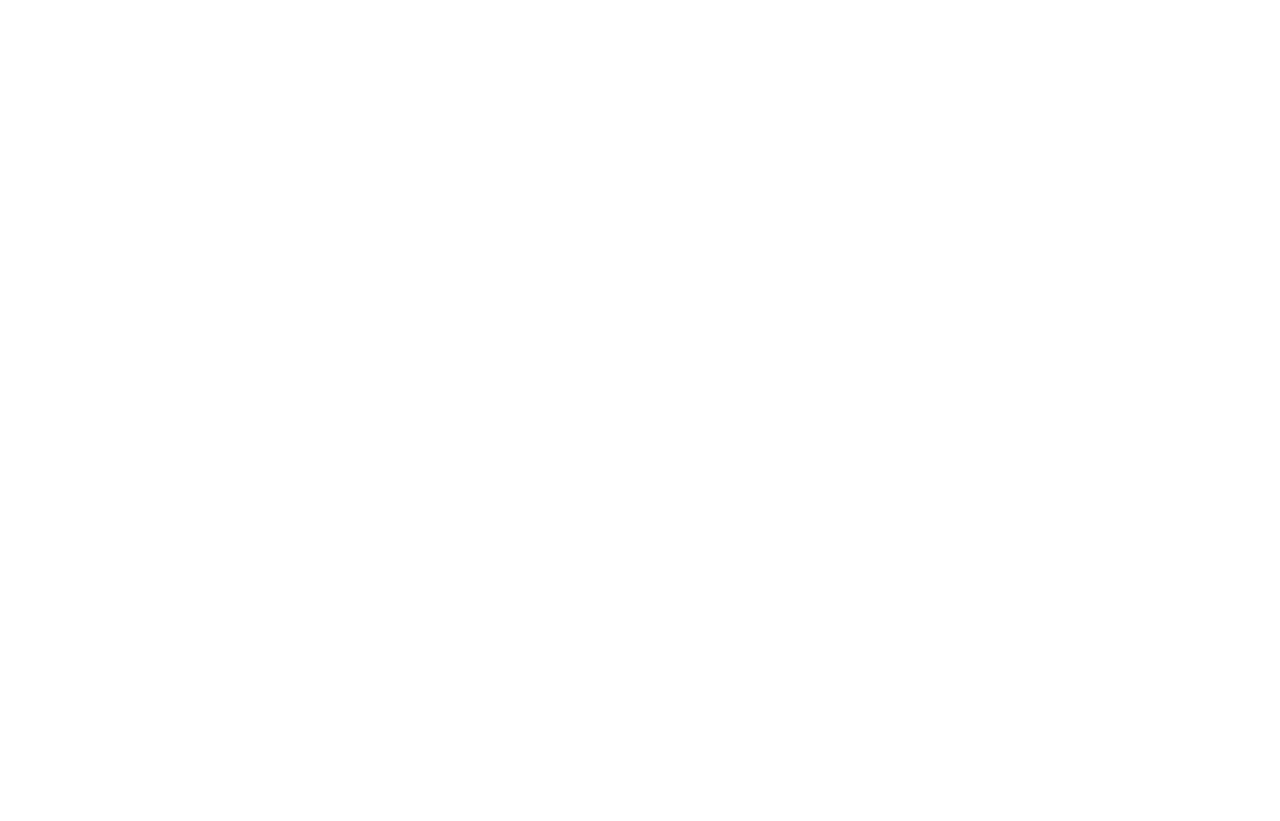
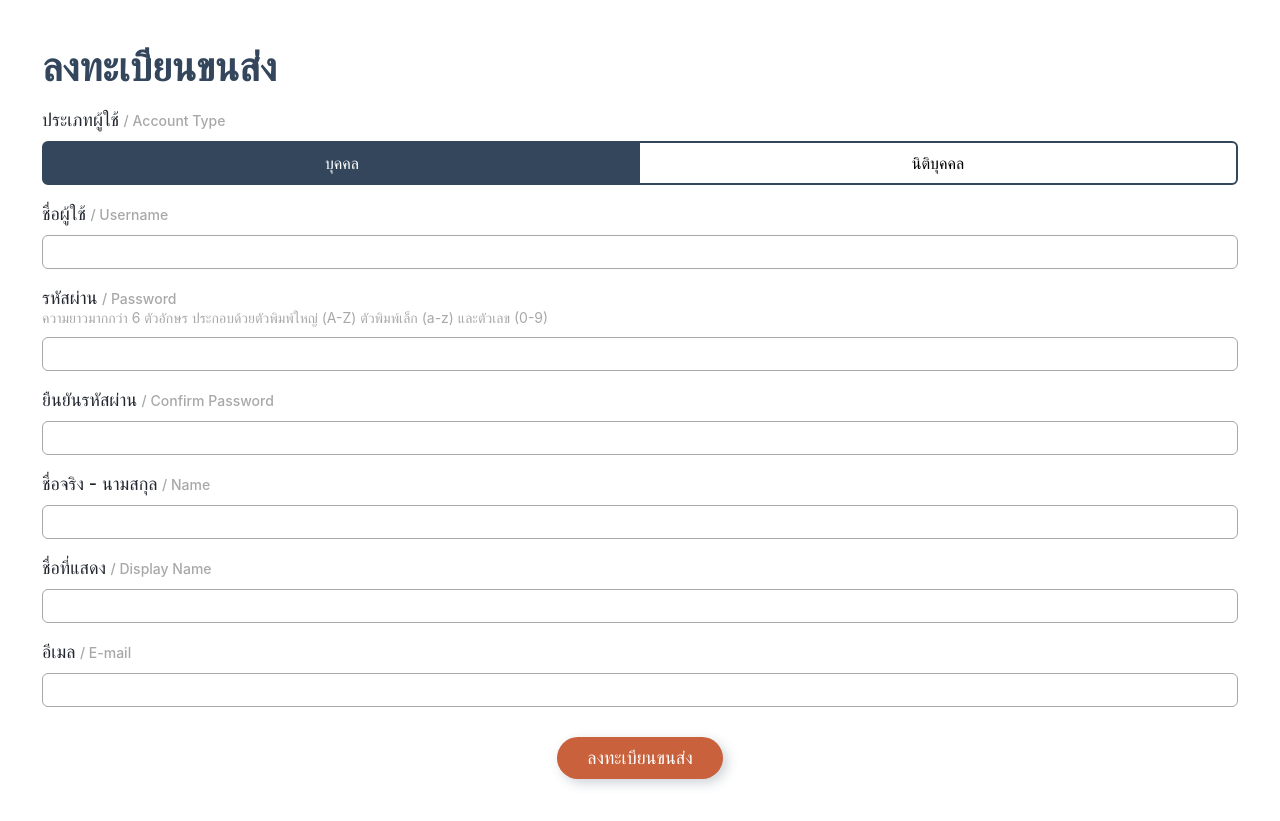
Before and after one commit to logpost/logpost-www, a Next.js app: page /signup/carrier in a window 1280 px wide. Before the commit the page ends 800 px from the top, so only its background shows below. Built offline with nearby package versions, Linux system fonts and the light colour scheme; a web font is replaced by a local one.

Commit message:
[+] add : shipper and carrier signup form

```diff
--- a/components/common/Input.tsx
+++ b/components/common/Input.tsx
@@ -1,6 +1,6 @@
 import { FunctionComponent, useState } from 'react'
 import styled from 'styled-components'
-import { InputProperties } from '../../entities/interface/shipper'
+import { InputComponentInterface } from '../../entities/interface/common'
 
 const Input = styled.input`
   width: ${props => props.type === "short" ? "15rem" : "100%"};
@@ -37,7 +37,7 @@
   margin-left: 0.5ch;
 `
 
-const InputComponent:FunctionComponent<InputProperties> = (props) => {
+const InputComponent:FunctionComponent<InputComponentInterface> = (props) => {
   const {name, value, labelTH, labelEN, type, description, handleOnChange, children} = props
 
   return (
--- /dev/null
+++ b/components/common/SignUpForm.tsx
@@ -0,0 +1,138 @@
+import React, { useState } from 'react'
+import styled from 'styled-components'
+import { SignUpFormInterface } from '../../entities/interface/common'
+import InputComponent from './Input'
+
+const Form = styled.form`
+  margin: 4.2rem;
+  display: flex;
+  flex-direction: column;
+
+  > div:not(:first-child) {
+    margin-top: 1.8rem;
+  }
+`
+const PrimaryButton = styled.button`
+  font-size: 1.8rem;
+  border-radius: 4rem;
+  color: white;
+  padding: 1rem 3rem;
+  width: fit-content;
+  background-color: hsl(16, 56%, 51%);
+  box-shadow: 0.4rem 0.4rem 1.2rem 0 hsla(212, 28%, 28%, 0.24);
+  align-self: center;
+  margin-top: 3rem;
+`
+
+const RadioInputContainer = styled.div`
+  display: flex;
+  border: solid 0.2rem hsl(212, 28%, 28%);
+  border-radius: 0.6rem;
+  margin-top: 1rem;
+  width: 100%;
+`
+
+const RadioInput = styled.button`
+  font-size: 1.6rem;
+  width: 50%;
+  padding: 1rem 0;
+  text-align: center;
+  ${props => props.value === props.name &&
+  `
+    background-color: hsl(212, 28%, 28%);
+    color: white;
+  `}
+`
+
+const FormTitle = styled.div`
+  font-size: 4rem;
+  font-weight: 800;
+  color: hsl(212, 28%, 28%);
+`
+
+const SignUpForm = (props:SignUpFormInterface) => {
+  const { role, submitForm } = props
+  const [profile, setProfile] = useState({
+    account_type: "personal",
+    username: "",
+    password: "",
+    confirm_password: "",
+    name: "",
+    display_name: "",
+    email: ""
+  })
+  console.log(profile)
+
+  const handleInputOnChange = (e:React.ChangeEvent<HTMLInputElement>) => {
+    const value = e.target.value
+    setProfile({...profile, [e.target.name]: value})
+  }
+
+  return (
+    <Form>
+      <FormTitle>ลงทะเบียน{role}</FormTitle>
+      <InputComponent labelTH="ประเภทผู้ใช้" labelEN="Account Type" type="other">
+        <RadioInputContainer>
+          <RadioInput
+            type="button"
+            value={profile.account_type}
+            name="personal"
+            onClick={() => setProfile({...profile, account_type: "personal"})}>
+            บุคคล
+          </RadioInput>
+          <RadioInput
+            type="button"
+            value={profile.account_type}
+            name="business"
+            onClick={() => setProfile({...profile, account_type: "business"})}>
+            นิติบุคคล
+          </RadioInput>
+        </RadioInputContainer>
+      </InputComponent>
+      <InputComponent
+        name="username"
+        value={profile.username}
+        labelTH="ชื่อผู้ใช้"
+        labelEN="Username"
+        handleOnChange={handleInputOnChange} />
+      <InputComponent
+        name="password"
+        labelTH="รหัสผ่าน"
+        labelEN="Password"
+        description="ความยาวมากกว่า 6 ตัวอักษร ประกอบด้วยตัวพิมพ์ใหญ่ (A-Z) ตัวพิมพ์เล็ก (a-z) และตัวเลข (0-9)"
+        type="password"
+        handleOnChange={handleInputOnChange} />
+      <InputComponent
+        name="confirm_password"
+        value={profile.confirm_password}
+        labelTH="ยืนยันรหัสผ่าน"
+        labelEN="Confirm Password"
+        type="password"
+        handleOnChange={handleInputOnChange} />
+      <InputComponent
+        name="name"
+        value={profile.name}
+        labelTH={profile.account_type === "personal" ? "ชื่อจริง - นามสกุล" : "ชื่อบริษัท"}
+        labelEN={profile.account_type === "personal" ? "Name" : "Company Name"}
+        handleOnChange={handleInputOnChange} />
+      {
+        profile.account_type === "personal" &&
+        <InputComponent
+          name="display_name"
+          value={profile.display_name}
+          labelTH="ชื่อที่แสดง"
+          labelEN="Display Name"
+          handleOnChange={handleInputOnChange} />
+      }
+      <InputComponent
+        name="email"
+        value={profile.email}
+        labelTH="อีเมล"
+        labelEN="E-mail"
+        handleOnChange={handleInputOnChange} />
+      <PrimaryButton onSubmit={() => submitForm(profile)}>ลงทะเบียน{role}</PrimaryButton>
+    </Form>
+  )
+}
+
+export default SignUpForm
--- /dev/null
+++ b/entities/interface/common.ts
@@ -0,0 +1,23 @@
+export interface InputComponentInterface {
+  name?: string
+  value?: string
+  labelTH: string
+  labelEN: string
+  handleOnChange?: (e: React.ChangeEvent<HTMLInputElement>) => void
+  description?: string
+  type?: string
+}
+
+export interface ProfileInterface {
+  account_type: string
+  username: string
+  password: string
+  name: string
+  displayName?: string
+  email: string
+}
+
+export interface SignUpFormInterface {
+  role: string
+  submitForm: (profile:ProfileInterface) => void
+}
--- a/pages/signup/carrier/index.tsx
+++ b/pages/signup/carrier/index.tsx
@@ -1,10 +1,15 @@
 import React from 'react'
+import { ProfileInterface } from '../../../entities/interface/common'
+import SignUpForm from '../../../components/common/SignUpForm';
 
 const SignUpCarrierPage = () => {
+  const SignUp = (profile:ProfileInterface) => {
+    // POST
+    console.log(profile)
+  }
+
   return (
-    <div>
-
-    </div>
+    <SignUpForm role="ขนส่ง" submitForm={SignUp} />
   )
 }
 
```
Also changed, not shown: entities/interface/shipper.ts (deleted, +0 -17 lines), pages/signup/shipper/index.tsx (+6 -102 lines).
